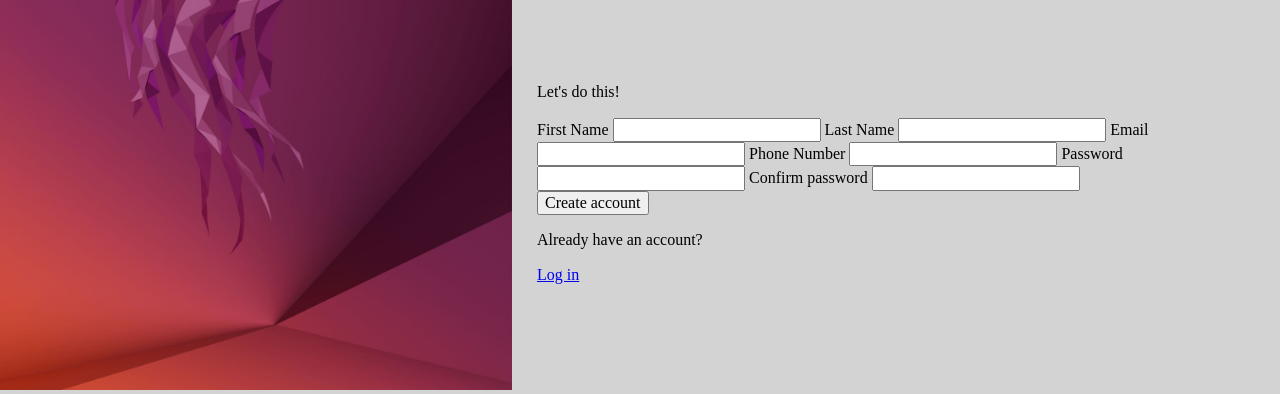
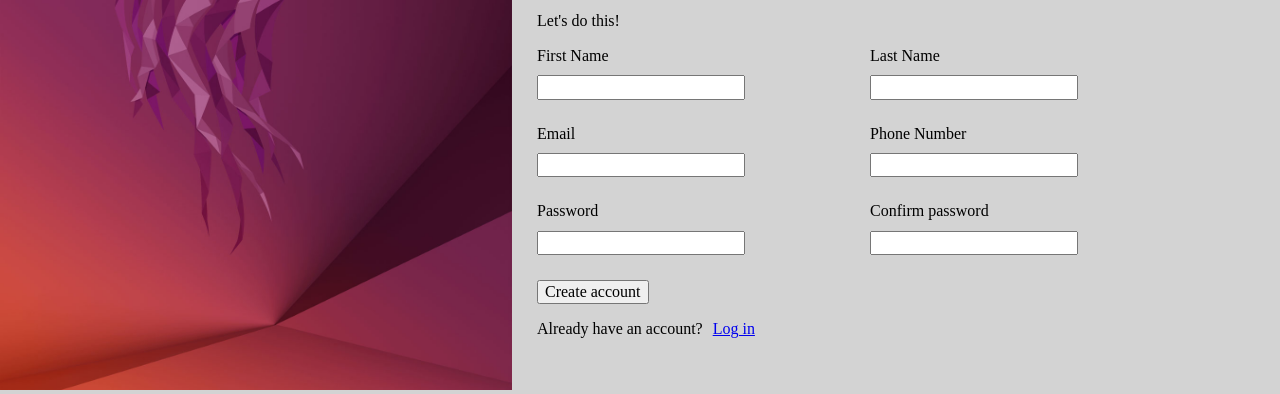
Before and after one commit to henhalvor/Sign-Up-form, a plain HTML site: page index.html in a window 1280 px wide. Shown: the part 410-804 px from the top of the page. Drawn offline with Linux system fonts and the light colour scheme.

Commit message:
css form alignment

```diff
--- a/index.html
+++ b/index.html
@@ -4,7 +4,7 @@
     <meta charset="UTF-8" />
     <meta name="viewport" content="width=device-width, initial-scale=1.0" />
     <link rel="stylesheet" href="style.css" />
-    <link rel="stylesheet" href="normalize.css">
+    <link rel="stylesheet" href="normalize.css" />
     <title>Sign-up Form</title>
   </head>
   <body>
@@ -32,24 +32,49 @@
           <form action="/">
             <p class="form-title">Let's do this!</p>
             <div class="fields">
+              <div class="input">
                 <label for="first-name">First Name</label>
-                <input type="text" name="first-name" id="first-name" required>
+                <input type="text" name="first-name" id="first-name" required />
+              </div>
+              <div class="input">
                 <label for="last-name">Last Name</label>
-                <input type="text" name="last-name" id="last-name" required>
+                <input type="text" name="last-name" id="last-name" required />
+              </div>
+              <div class="input">
                 <label for="email">Email</label>
-                <input type="text" name="email" id="email" required>
+                <input type="text" name="email" id="email" required />
+              </div>
+              <div class="input">
                 <label for="phone-number">Phone Number</label>
-                <input type="number" name="phone-number" id="phone-number" max="8">
+                <input
+                  type="number"
+                  name="phone-number"
+                  id="phone-number"
+                  max="8"
+                />
+              </div>
+              <div class="input">
                 <label for="password">Password</label>
-                <input type="password" name="password" id="password" required>
+                <input type="password" name="password" id="password" required />
+              </div>
+              <div class="input">
                 <label for="confirm-password">Confirm password</label>
-                <input type="password" name="confirm-password" id="confirm-password" required>
+                <input
+                  type="password"
+                  name="confirm-password"
+                  id="confirm-password"
+                  required
+                />
+              </div>
             </div>
             <div class="button">
-                <button type="submit">Create account</button>
+              <button type="submit">Create account</button>
             </div>
           </form>
-          <p>Already have an account? </p><a href="/">Log in</a>
+          <div class="account-query">
+            <p>Already have an account?</p>
+            <a href="/">Log in</a>
+          </div>
         </div>
       </div>
     </div>
--- a/style.css
+++ b/style.css
@@ -52,6 +52,7 @@
     flex-direction: column;
     justify-content: center;
     padding-left: 25px;
+    padding-right: 100px;
 }
 
 .sign-up-paragraph {
@@ -59,3 +60,28 @@
     font-size: xx-large;
     font-family: Arial, Helvetica, sans-serif;
 }
+
+
+.fields {
+    display: flex;
+    flex-wrap: wrap;
+    gap: 25px;
+
+}
+
+.input {
+    display: flex;
+    flex-direction: column;
+    gap: 10px;
+    padding-right: 100px;
+}
+
+.button {
+    padding-top: 25px;
+}
+
+.account-query {
+    display: flex;
+    align-items: center;
+    gap: 10px;
+}
```
